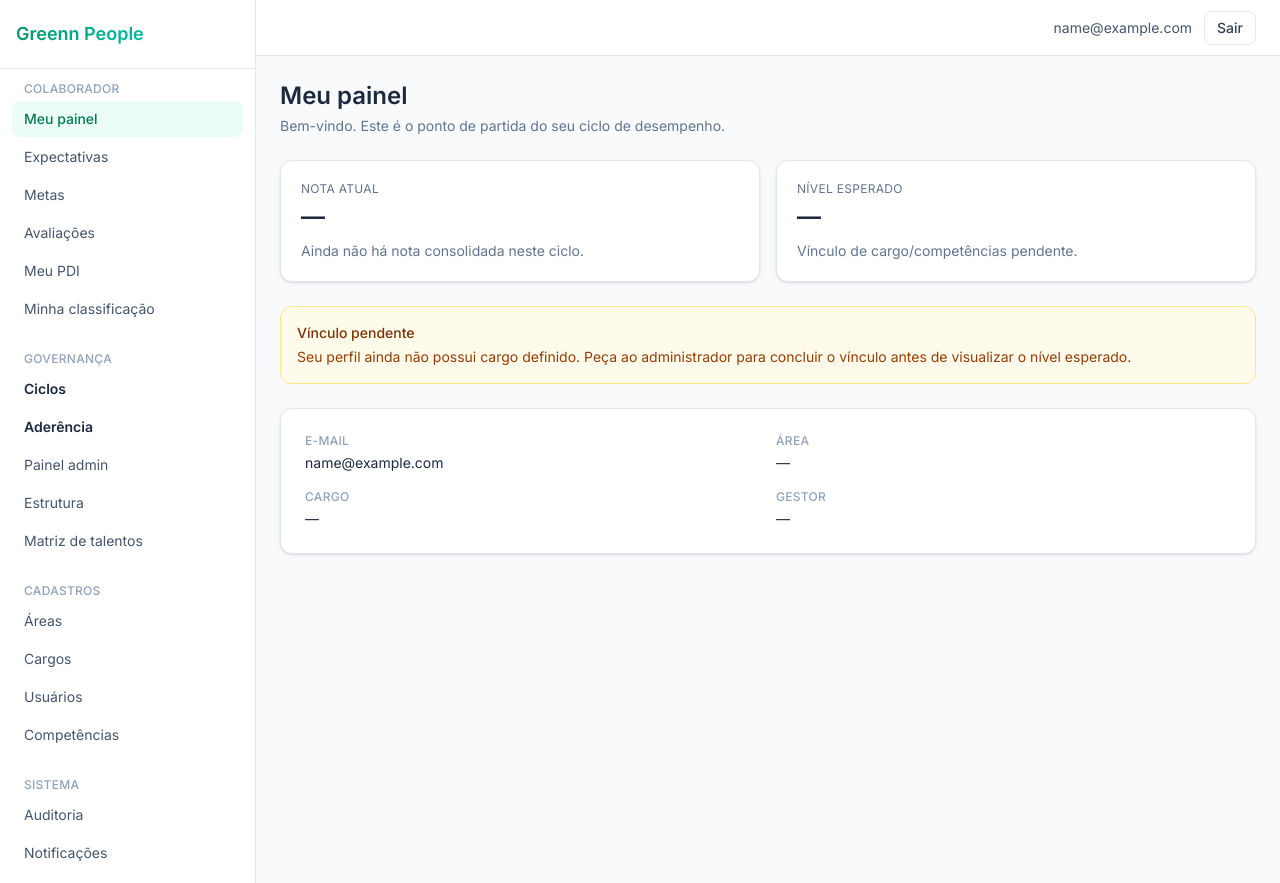
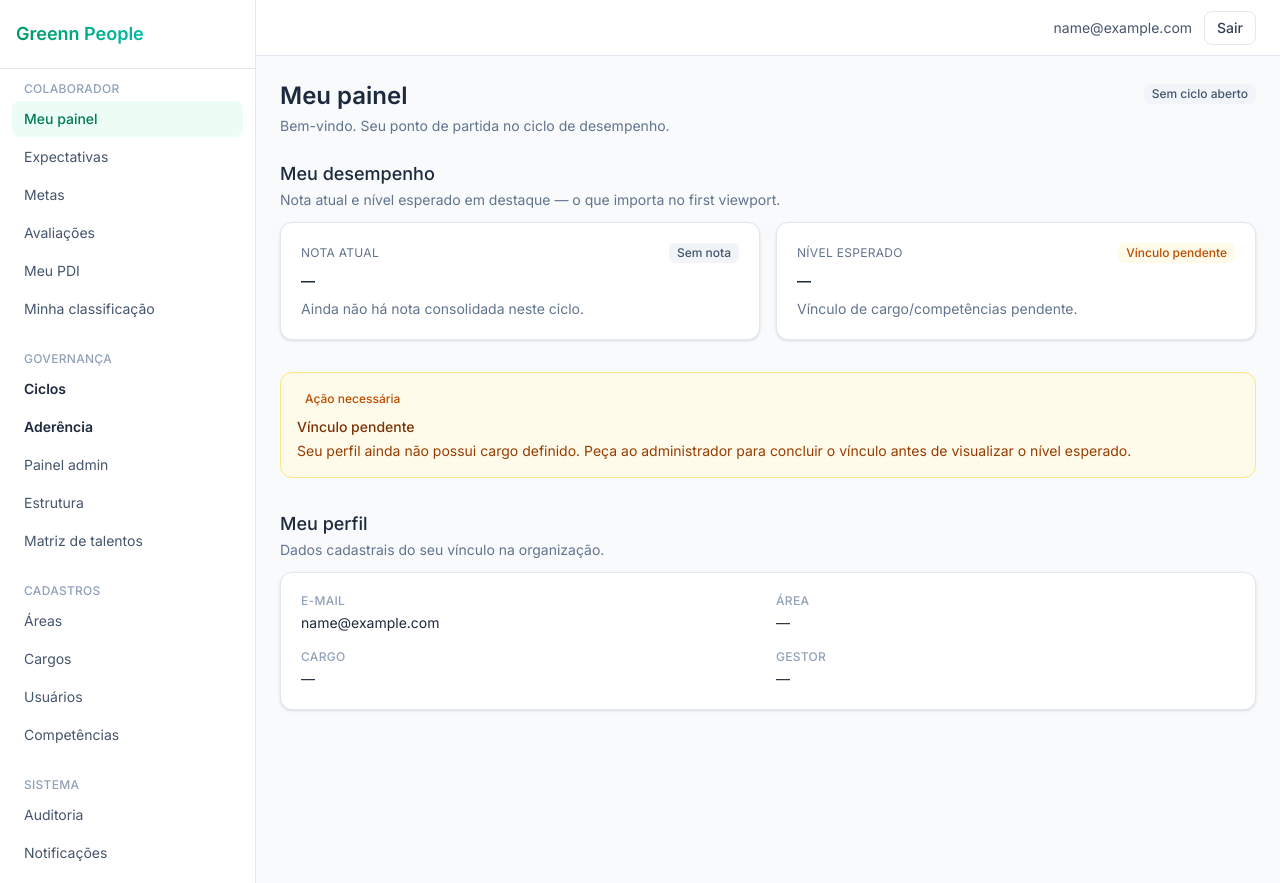
Before and after one commit to gbgconsulting/Greenn-People, a Django app: page / in a window 1280 px wide. Run offline with Django 5.2, Linux system fonts and the light colour scheme; the visitor is signed in with stand-in values (Sample User, id 1); data comes from the database, SQL or seed files in the repository; data that the repository does not hold is empty; parts of the project's set-up code (start-up, migrations or seed data) failed here and were passed over.

Commit message:
feat - T012: Aplicação espelho de clareza dashboard pessoal

```diff
--- a/templates/dashboard/personal.html
+++ b/templates/dashboard/personal.html
@@ -3,20 +3,45 @@
 {% block title %}Meu painel — Greenn People{% endblock %}
 
 {% block content %}
-<div class="mb-6">
+<header class="mb-6">
+  <div class="flex flex-wrap items-start justify-between gap-3">
+    <div>
       <h1 class="text-2xl font-semibold text-slate-800">Meu painel</h1>
-  <p class="mt-1 text-slate-500">
+      <p class="mt-1 text-sm text-slate-500">
         Bem-vindo{% if user.nome %}, {{ user.nome }}{% endif %}.
-    Este é o ponto de partida do seu ciclo de desempenho.
+        Seu ponto de partida no ciclo de desempenho.
       </p>
     </div>
+    {% if ciclo_aberto %}
+      {% include "components/badge_status.html" with status="ativo" label=ciclo_aberto.nome extra_class="mt-1" %}
+    {% else %}
+      {% include "components/badge_status.html" with status="arquivado" label="Sem ciclo aberto" extra_class="mt-1" %}
+    {% endif %}
+  </div>
+</header>
 
-<section class="mb-6" aria-labelledby="desempenho-heading">
-  <h2 id="desempenho-heading" class="sr-only">Nível esperado e nota atual</h2>
+<section class="mb-8" aria-labelledby="desempenho-heading">
+  <div class="mb-3">
+    <h2 id="desempenho-heading" class="text-lg font-medium text-slate-800">
+      Meu desempenho
+    </h2>
+    <p class="mt-0.5 text-sm text-slate-500">
+      Nota atual e nível esperado em destaque — o que importa no first viewport.
+    </p>
+  </div>
   <div class="grid gap-4 sm:grid-cols-2">
     <div class="rounded-xl border border-slate-200 bg-white p-5 shadow-sm">
+      <div class="flex flex-wrap items-center justify-between gap-2">
         <p class="text-xs uppercase tracking-wide text-slate-500">Nota atual</p>
-      <p class="mt-1 text-2xl font-semibold text-slate-800">
+        {% if nota_atual_origem == "lider" %}
+          {% include "components/badge_status.html" with status="concluida" label="Nota do líder" %}
+        {% elif nota_atual_origem == "autoavaliacao" %}
+          {% include "components/badge_status.html" with status="em_andamento" label="Autoavaliação" %}
+        {% else %}
+          {% include "components/badge_status.html" with status="arquivado" label="Sem nota" %}
+        {% endif %}
+      </div>
+      <p class="mt-2 text-3xl font-semibold tabular-nums text-slate-800">
         {% if nota_atual is not None %}{{ nota_atual }}{% else %}—{% endif %}
       </p>
       <p class="mt-2 text-sm text-slate-500">
@@ -30,8 +55,15 @@
       </p>
     </div>
     <div class="rounded-xl border border-slate-200 bg-white p-5 shadow-sm">
+      <div class="flex flex-wrap items-center justify-between gap-2">
         <p class="text-xs uppercase tracking-wide text-slate-500">Nível esperado</p>
-      <p class="mt-1 text-2xl font-semibold text-slate-800">
+        {% if vinculo_pendente %}
+          {% include "components/badge_status.html" with status="pendente" label="Vínculo pendente" %}
+        {% else %}
+          {% include "components/badge_status.html" with status="ativo" label="Competências do cargo" %}
+        {% endif %}
+      </div>
+      <p class="mt-2 text-3xl font-semibold tabular-nums text-slate-800">
         {% if vinculo_pendente %}—{% else %}{{ competencias_resumo|length }}{% endif %}
       </p>
       <p class="mt-2 text-sm text-slate-500">
@@ -46,13 +78,18 @@
 </section>
 
 {% if not vinculo_pendente and competencias_resumo %}
-<section class="mb-6" aria-labelledby="competencias-resumo-heading">
+<section class="mb-8" aria-labelledby="competencias-resumo-heading">
   <div class="mb-3 flex flex-wrap items-baseline justify-between gap-2">
+    <div>
       <h2 id="competencias-resumo-heading" class="text-lg font-medium text-slate-800">
         Níveis esperados
       </h2>
+      <p class="mt-0.5 text-sm text-slate-500">
+        Comparativo por competência — esperado versus nota atual.
+      </p>
+    </div>
     {% if cargo %}
-    <p class="text-sm text-slate-500">Cargo: {{ cargo.nome }}</p>
+    <p class="text-sm text-slate-500">Cargo: <span class="font-medium text-slate-700">{{ cargo.nome }}</span></p>
     {% endif %}
   </div>
   <div class="overflow-x-auto rounded-xl border border-slate-200 bg-white shadow-sm">
@@ -67,17 +104,21 @@
       <tbody class="divide-y divide-slate-100">
         {% for item in competencias_resumo %}
         <tr class="hover:bg-slate-50">
-          <td class="px-4 py-3 font-medium text-slate-800">{{ item.competencia.nome }}</td>
-          <td class="px-4 py-3 text-slate-800">{{ item.nivel_esperado }}</td>
-          <td class="px-4 py-3 text-slate-600">
-            {% if item.nota_atual is not None %}{{ item.nota_atual }}{% else %}—{% endif %}
+          <td class="px-4 py-3 font-semibold text-slate-800">{{ item.competencia.nome }}</td>
+          <td class="px-4 py-3 tabular-nums text-slate-800">{{ item.nivel_esperado }}</td>
+          <td class="px-4 py-3">
+            {% if item.nota_atual is not None %}
+              <span class="text-lg font-semibold tabular-nums text-slate-800">{{ item.nota_atual }}</span>
+            {% else %}
+              <span class="text-slate-400">—</span>
+            {% endif %}
           </td>
         </tr>
         {% endfor %}
       </tbody>
     </table>
   </div>
-  <p class="mt-2 text-sm text-slate-500">
+  <p class="mt-3 text-sm text-slate-500">
     <a href="{% url 'goals:expectations' %}" class="font-medium text-emerald-700 hover:text-emerald-800">
       Ver expectativas e metas do ciclo
     </a>
@@ -85,10 +126,13 @@
 </section>
 {% elif vinculo_pendente %}
 <div
-  class="mb-6 rounded-xl border border-amber-200 bg-amber-50 px-4 py-4 text-sm text-amber-900"
+  class="mb-8 rounded-xl border border-amber-200 bg-amber-50 px-4 py-4 text-sm text-amber-900"
   role="status"
 >
-  <p class="font-medium">Vínculo pendente</p>
+  <div class="flex flex-wrap items-start gap-2">
+    {% include "components/badge_status.html" with status="pendente" label="Ação necessária" %}
+  </div>
+  <p class="mt-2 font-medium">Vínculo pendente</p>
   <p class="mt-1 text-amber-800">
     {% if not cargo %}
       Seu perfil ainda não possui cargo definido. Peça ao administrador para
@@ -101,20 +145,27 @@
 {% endif %}
 
 {% if classificacao %}
-<section class="mb-6" aria-labelledby="classificacao-heading">
+<section class="mb-8" aria-labelledby="classificacao-heading">
   <div class="mb-3 flex flex-wrap items-baseline justify-between gap-2">
+    <div>
       <h2 id="classificacao-heading" class="text-lg font-medium text-slate-800">
         Minha classificação
       </h2>
+      <p class="mt-0.5 text-sm text-slate-500">
+        Visão já liberada para você neste ciclo — somente leitura.
+      </p>
+    </div>
     <p class="text-sm text-slate-500">{{ classificacao.ciclo.nome }}</p>
   </div>
   <div class="rounded-xl border border-emerald-200 bg-emerald-50 px-4 py-4 shadow-sm">
-    <p class="text-sm text-emerald-800">
-      Quadrante
-      <span class="font-semibold text-emerald-900">{{ classificacao.get_quadrante_display }}</span>
-      · desempenho {{ classificacao.desempenho }}/3 · potencial {{ classificacao.potencial }}/3
+    <p class="text-xs uppercase tracking-wide text-emerald-700">Quadrante</p>
+    <p class="mt-1 text-lg font-semibold text-emerald-900">
+      {{ classificacao.get_quadrante_display }}
     </p>
-    <p class="mt-2 text-sm">
+    <p class="mt-2 text-sm text-emerald-800">
+      Desempenho {{ classificacao.desempenho }}/3 · potencial {{ classificacao.potencial }}/3
+    </p>
+    <p class="mt-3 text-sm">
       <a href="{% url 'talent:mine' %}" class="font-medium text-emerald-700 hover:text-emerald-800">
         Ver detalhes da classificação
       </a>
@@ -123,7 +174,16 @@
 </section>
 {% endif %}
 
-<div class="rounded-xl border border-slate-200 bg-white p-6 shadow-sm">
+<section aria-labelledby="perfil-heading">
+  <div class="mb-3">
+    <h2 id="perfil-heading" class="text-lg font-medium text-slate-800">
+      Meu perfil
+    </h2>
+    <p class="mt-0.5 text-sm text-slate-500">
+      Dados cadastrais do seu vínculo na organização.
+    </p>
+  </div>
+  <div class="rounded-xl border border-slate-200 bg-white p-5 shadow-sm sm:p-6">
     <dl class="grid gap-4 sm:grid-cols-2">
       <div>
         <dt class="text-xs font-medium uppercase tracking-wide text-slate-400">E-mail</dt>
@@ -143,4 +203,5 @@
       </div>
     </dl>
   </div>
+</section>
 {% endblock %}
```
Also changed, not shown: specs/004-ux-visual-foundation/tasks.md (+1 -1 lines). Lines whose indentation alone changed are shown as unchanged.
